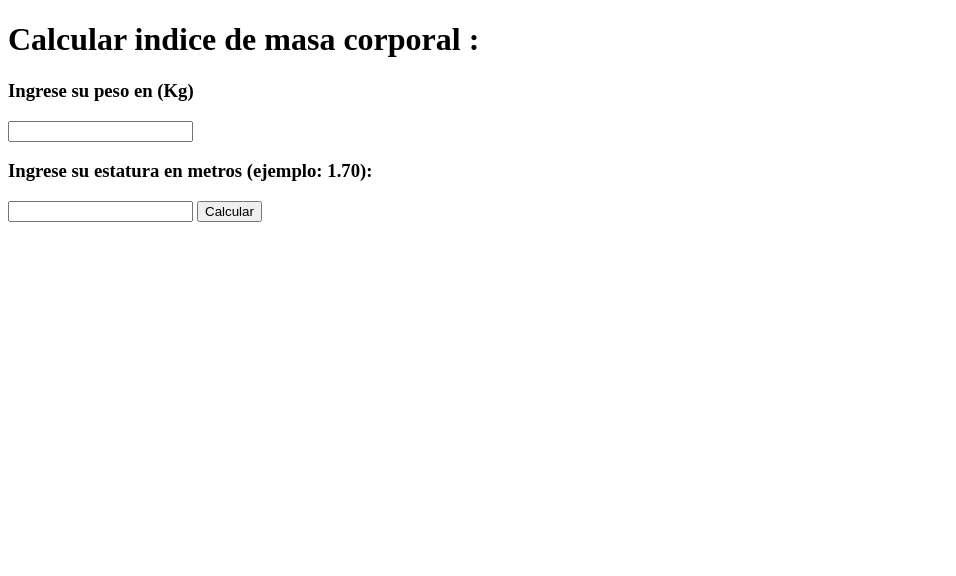
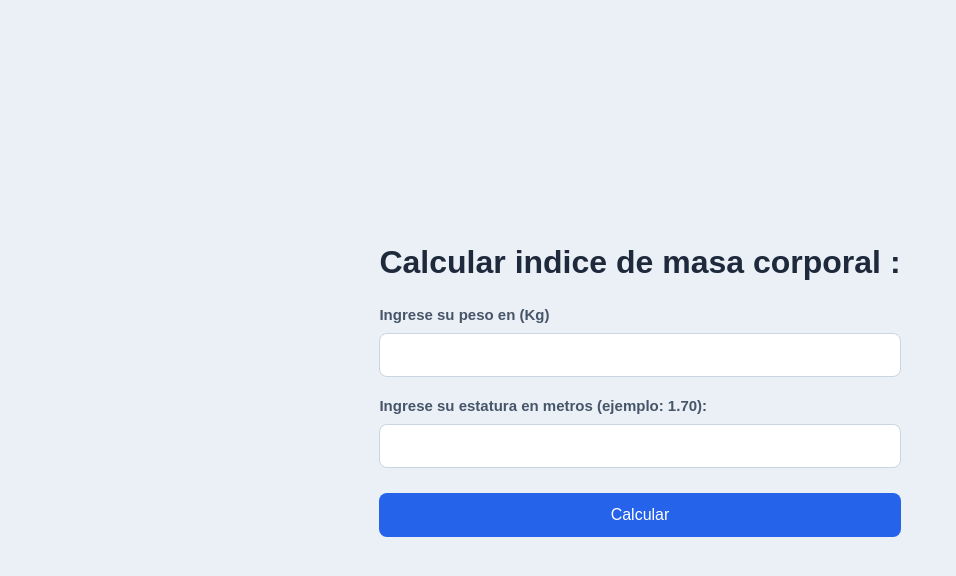
Before and after one commit to zaipaaa777/dom-eventos, a plain HTML site: page calculadora-IMC/index.html in a window 1280 px wide. Shown: the whole page, without its empty margins (0-956 px from the left). Drawn offline with Linux system fonts and the light colour scheme.

```diff
--- a/calculadora-IMC/index.html
+++ b/calculadora-IMC/index.html
@@ -4,8 +4,11 @@
     <meta charset="UTF-8">
     <meta name="viewport" content="width=device-width, initial-scale=1.0">
     <title>Calculador de IMC</title>
+
+    <link rel="stylesheet" href="styles.css">
 </head>
 <body>
+    <div class="contenedor">
 
         <h1>Calcular indice de masa corporal :</h1>
 
@@ -24,6 +27,8 @@
 
         <p id="resultado"></p>
 
+    </div>
+
     <script src="script.js"></script>
 </body>
 </html>
--- a/calculadora-IMC/styles.css
+++ b/calculadora-IMC/styles.css
@@ -0,0 +1,70 @@
+* {
+    margin: 0;
+    padding: 0;
+    box-sizing: border-box;
+}
+
+body {
+    font-family: Arial, sans-serif;
+    background-color: #eaf0f6;
+    min-height: 100vh;
+    display: flex;
+    justify-content: center;
+    align-items: center;
+}
+
+body > * {
+    /* Estructura general */
+}
+
+h1 {
+    color: #1e293b;
+    margin-bottom: 25px;
+    text-align: center;
+}
+
+h3 {
+    color: #475569;
+    margin-bottom: 10px;
+    margin-top: 20px;
+    font-size: 15px;
+}
+
+input {
+    width: 100%;
+    padding: 12px;
+    border: 1px solid #cbd5e1;
+    border-radius: 8px;
+    font-size: 16px;
+    outline: none;
+}
+
+input:focus {
+    border-color: #2563eb;
+    box-shadow: 0 0 5px rgba(37, 99, 235, 0.3);
+}
+
+button {
+    width: 100%;
+    padding: 13px;
+    margin-top: 25px;
+    background-color: #2563eb;
+    color: white;
+    border: none;
+    border-radius: 8px;
+    font-size: 16px;
+    cursor: pointer;
+    transition: background-color 0.3s;
+}
+
+button:hover {
+    background-color: #1d4ed8;
+}
+
+#resultado {
+    margin-top: 20px;
+    text-align: center;
+    font-size: 18px;
+    font-weight: bold;
+    color: #1e293b;
+}
--- /dev/null
+++ b/verificador-contraseña/styles.css
@@ -0,0 +1,35 @@
+body {
+
+    background-color:rgb(100, 100, 98);
+    text-align: center;
+    min-height: 100vh;
+    justify-content: center;
+    padding: 20px;
+    display: flex;
+    justify-content: center;
+    align-items: center;
+
+
+
+}
+
+.tarjeta {
+
+    background-color: white;
+    border-radius: 20px;
+    box-shadow: 0 4px 50px rgba(0, 0, 0, 0.2);
+    padding: 50px;
+}
+
+h1 {
+
+    color: blue;
+
+}
+
+input {
+
+    border-radius: 30px;
+    box-shadow: 5px 5px 5px rgba(17, 22, 174, 0.2);
+    padding: 10px;
+}
```
Also changed, not shown: verificador-contraseña/index.html (added, +24 -0 lines), verificador-contraseña/script.js (added, +33 -0 lines). Lines whose indentation alone changed are shown as unchanged.
